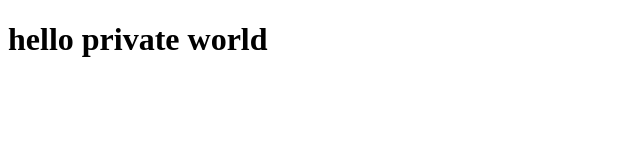
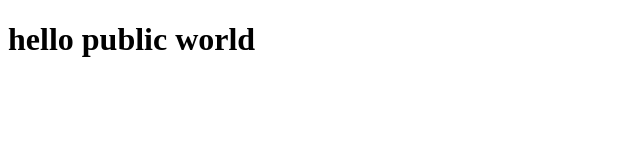
Before and after one commit to tanishqq1/project3, a plain HTML site: page index.html in a window 1280 px wide. Shown: the whole page, without its empty margins (0-640 px from the left). Drawn offline with Linux system fonts and the light colour scheme.

Commit message:
made public

```diff
--- a/index.html
+++ b/index.html
@@ -11,7 +11,7 @@
 <body>
 
     <h1>
-        hello private world
+        hello public world
     </h1>
 </body>
 
```
